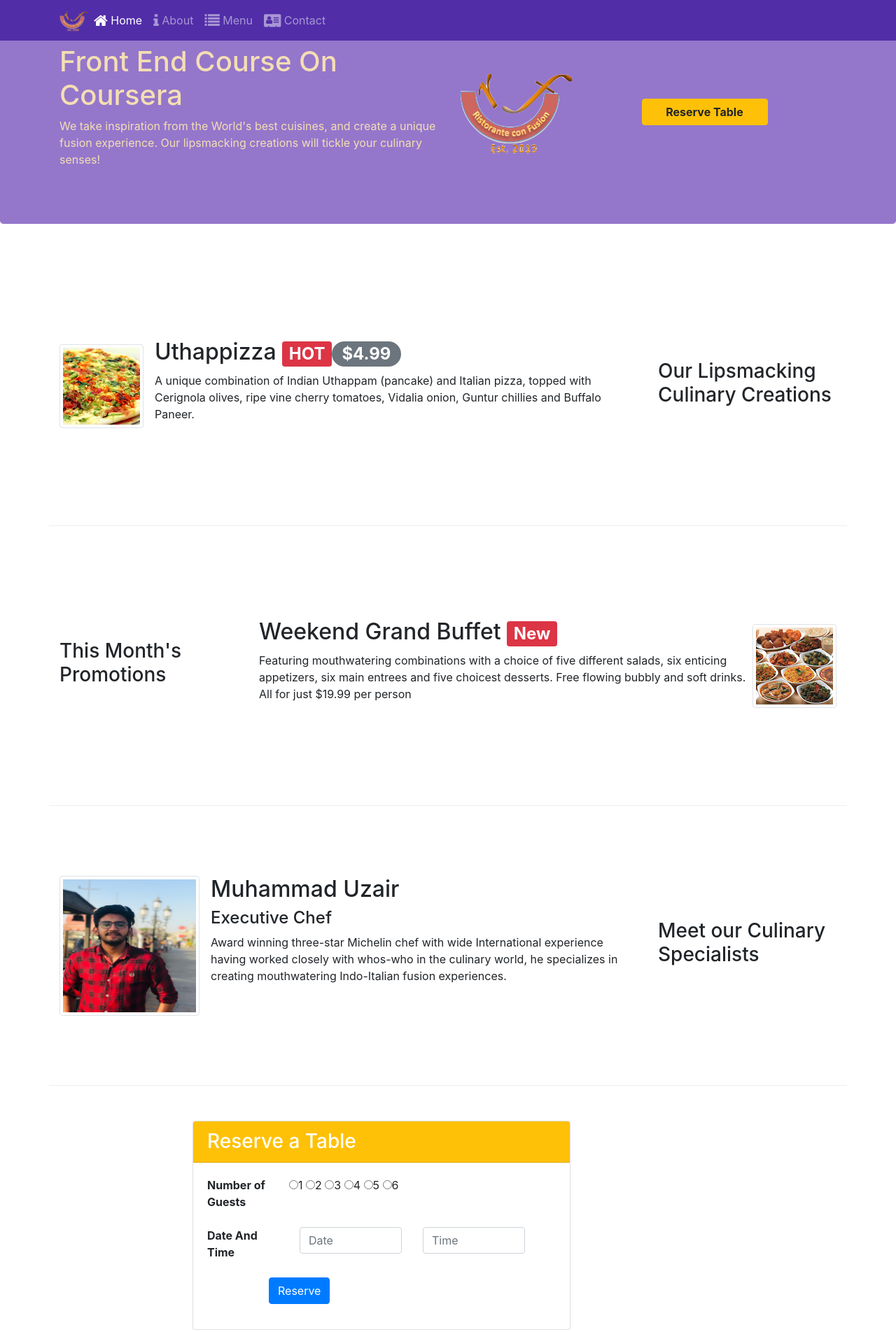
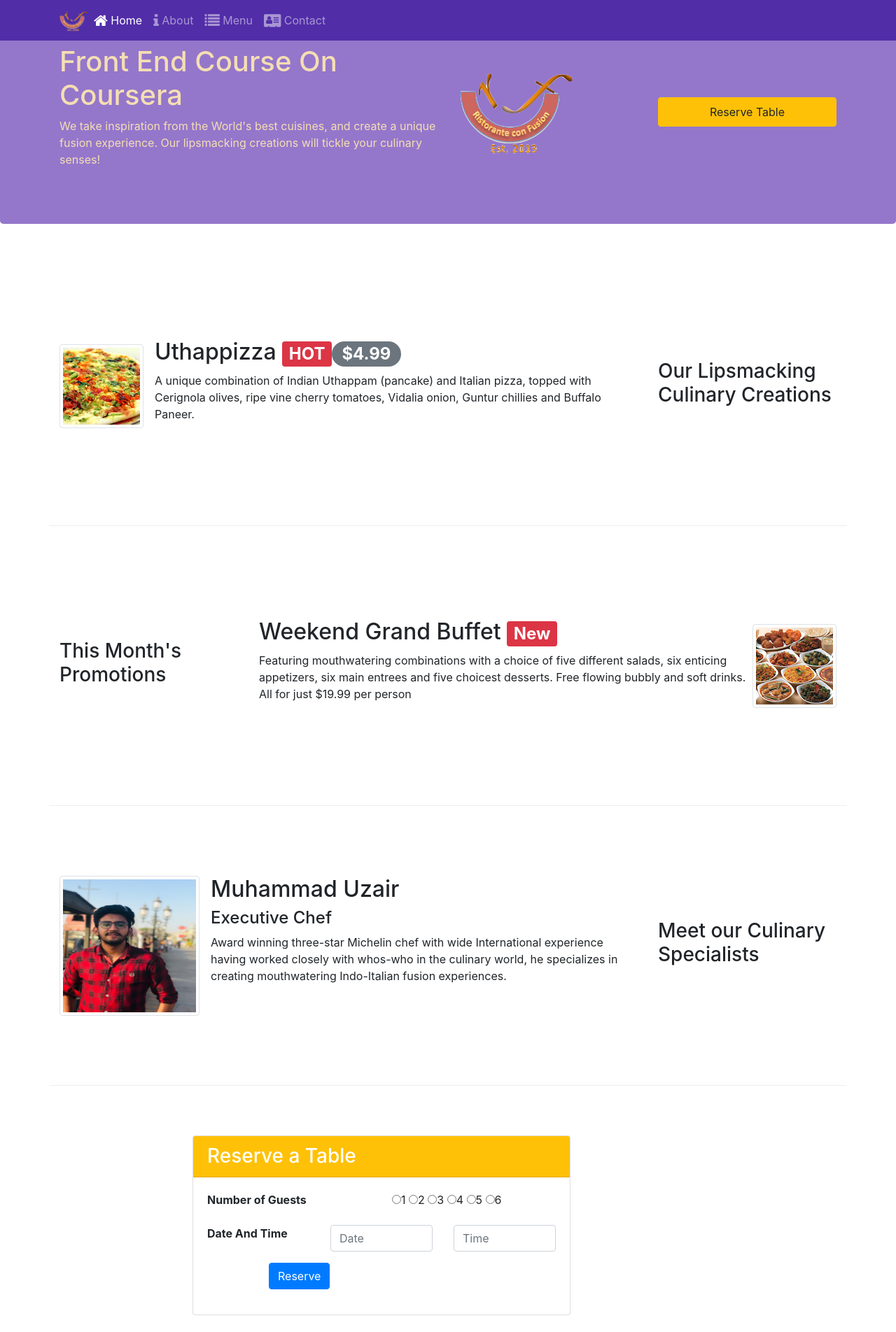
Before and after one commit to UzairSamad/Bootstrap-Sample-Website, a website: page index.html in a window 1280 px wide. Shown: the top 1904 px of the page at 70% size. Drawn offline with nearby package versions, Linux system fonts and the light colour scheme.

Commit message:
added tooltip to button

```diff
--- a/index.html
+++ b/index.html
@@ -49,8 +49,12 @@
                 </div>
                 <div class="col-12 col-sm align-self-center">
                     <img src="img/logo.png" class="img-fluid">
-                    <button type="submit" class="btn btn-warning offset-2 col-4 " id="#reserve-form"> <strong>Reserve
-                            Table</strong></button>
+
+                </div>
+                <div class="col-12 col-sm align-self-center">
+                        <a role="button" class="btn btn-block nav-link btn-warning "
+                        data-toggle="tooltip" data-html="true"  title="Or Call us at  <br><strong>+852 12345678</strong>"
+                        data-placement="bottom" href="#reserveform">Reserve Table</a>
                 </div>
 
             </div>
@@ -116,22 +120,21 @@
                         </p>
                     </div>
                 </div>
-
             </div>
         </div>
-        <div class="row row-content align-items-center" target="reserve-form">
+        <div class="row row-content align-items-center" id='reserveform'>
             <div class="col-6 offset-2">
                 <div class="card">
                     <h3 class="card-header bg-warning text-white">Reserve a Table</h3>
                     <div class="card-body">
-                        <form>
+                        <form >
                             <div class="form-radio form-group row">
-                                <div class="col-3">
+                                <div class="col-3 col-md col-sm">
                                     <label>
                                         <strong>Number of Guests</strong>
                                     </label>
                                 </div>
-                                <div class="radio">
+                                <div class="radio col-md col-sm">
                                     <label>
                                         <input type="radio" id="anynum" name="group1">1
                                     </label>
@@ -153,7 +156,7 @@
                                 </div>
                             </div>
                             <div class="form-group row">
-                                <div class="col-3">
+                                <div class="col-3 col-md col-sm">
                                     <label>
                                         <strong>Date And Time</strong>
                                     </label>
@@ -228,6 +231,13 @@
     <script src="node_modules/popper.js/dist/umd/popper.min.js"></script>
     <script src="node_modules/bootstrap/dist/js/bootstrap.min.js"></script>
 
+<!-- added tooltip to reserve button using jquer -->
+    <script>
+        $(document).ready(function(){
+            $('[data-toggle="tooltip"]').tooltip();
+        });
+    </script>
+
 </body>
 
 </html>
```
Also changed, not shown: aboutus.html (+3 -3 lines).
